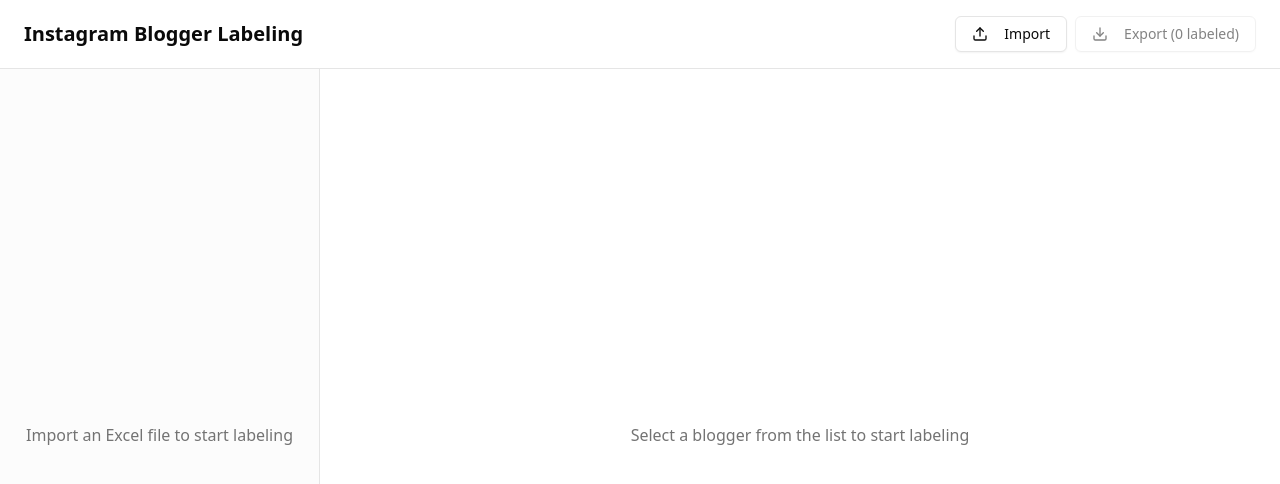
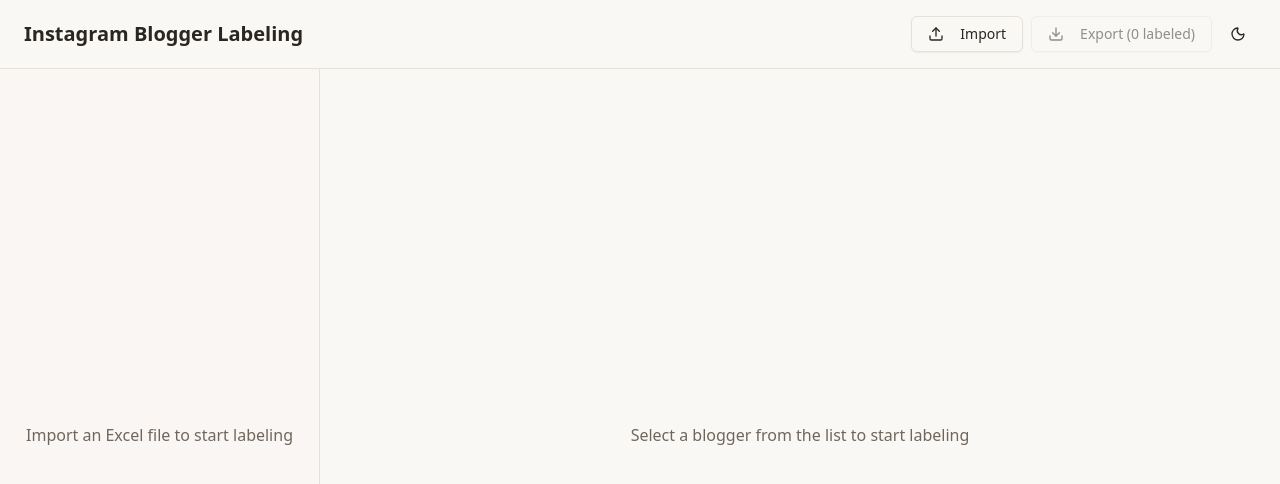
Before and after one commit to Rain1601/EasyBrowsing, a Next.js app in the folder instagram-labeling-tool/: page / in a window 1280 px wide. Shown: the top 484 px of the page. Built offline with nearby package versions, Linux system fonts and the light colour scheme.

Commit message:
feat: add light/dark theme toggle with warm eye-friendly colors
- Add ThemeToggle component with localStorage persistence
- Update light theme to use warm cream/beige tones
- Place toggle button in header

Co-Authored-By: Claude Opus 4.5 <noreply@anthropic.com>

```diff
--- a/instagram-labeling-tool/app/globals.css
+++ b/instagram-labeling-tool/app/globals.css
@@ -12,30 +12,30 @@
 
 @layer base {
   :root {
-    --background: 0 0% 100%;
-    --foreground: 0 0% 3.9%;
-    --card: 0 0% 100%;
-    --card-foreground: 0 0% 3.9%;
-    --popover: 0 0% 100%;
-    --popover-foreground: 0 0% 3.9%;
-    --primary: 0 0% 9%;
-    --primary-foreground: 0 0% 98%;
-    --secondary: 0 0% 96.1%;
-    --secondary-foreground: 0 0% 9%;
-    --muted: 0 0% 96.1%;
-    --muted-foreground: 0 0% 45.1%;
-    --accent: 0 0% 96.1%;
-    --accent-foreground: 0 0% 9%;
-    --destructive: 0 84.2% 60.2%;
+    --background: 39 35% 97%;
+    --foreground: 30 10% 15%;
+    --card: 40 30% 98%;
+    --card-foreground: 30 10% 15%;
+    --popover: 40 30% 98%;
+    --popover-foreground: 30 10% 15%;
+    --primary: 35 80% 45%;
+    --primary-foreground: 40 30% 98%;
+    --secondary: 38 25% 93%;
+    --secondary-foreground: 30 10% 20%;
+    --muted: 38 20% 94%;
+    --muted-foreground: 30 10% 40%;
+    --accent: 38 25% 90%;
+    --accent-foreground: 30 10% 20%;
+    --destructive: 0 72% 51%;
     --destructive-foreground: 0 0% 98%;
-    --border: 0 0% 89.8%;
-    --input: 0 0% 89.8%;
-    --ring: 0 0% 3.9%;
-    --chart-1: 12 76% 61%;
-    --chart-2: 173 58% 39%;
-    --chart-3: 197 37% 24%;
-    --chart-4: 43 74% 66%;
-    --chart-5: 27 87% 67%;
+    --border: 35 20% 88%;
+    --input: 35 20% 88%;
+    --ring: 35 80% 45%;
+    --chart-1: 35 76% 55%;
+    --chart-2: 25 70% 50%;
+    --chart-3: 45 60% 45%;
+    --chart-4: 15 65% 55%;
+    --chart-5: 30 80% 60%;
     --radius: 0.5rem;
   }
   .dark {
--- a/instagram-labeling-tool/app/page.tsx
+++ b/instagram-labeling-tool/app/page.tsx
@@ -5,6 +5,7 @@ import { ExcelImporter } from "@/components/ExcelImporter";
 import { ExcelExporter } from "@/components/ExcelExporter";
 import { BloggerList } from "@/components/BloggerList";
 import { LabelingPanel } from "@/components/LabelingPanel";
+import { ThemeToggle } from "@/components/ThemeToggle";
 import { Blogger, LabelingResult } from "@/types";
 
 export default function Home() {
@@ -56,6 +57,7 @@ export default function Home() {
         <div className="flex items-center gap-2">
           <ExcelImporter onImport={handleImport} />
           <ExcelExporter bloggers={bloggers} results={results} />
+          <ThemeToggle />
         </div>
       </header>
 
--- /dev/null
+++ b/instagram-labeling-tool/components/ThemeToggle.tsx
@@ -0,0 +1,42 @@
+"use client";
+
+import { useState, useEffect } from "react";
+import { Button } from "@/components/ui/button";
+import { Moon, Sun } from "lucide-react";
+
+export function ThemeToggle() {
+  const [isDark, setIsDark] = useState(false);
+  const [mounted, setMounted] = useState(false);
+
+  useEffect(() => {
+    setMounted(true);
+    const stored = localStorage.getItem("theme");
+    const prefersDark = window.matchMedia("(prefers-color-scheme: dark)").matches;
+    const shouldBeDark = stored === "dark" || (!stored && prefersDark);
+    setIsDark(shouldBeDark);
+    document.documentElement.classList.toggle("dark", shouldBeDark);
+  }, []);
+
+  const toggleTheme = () => {
+    const newIsDark = !isDark;
+    setIsDark(newIsDark);
+    document.documentElement.classList.toggle("dark", newIsDark);
+    localStorage.setItem("theme", newIsDark ? "dark" : "light");
+  };
+
+  if (!mounted) {
+    return <Button variant="ghost" size="icon" className="w-9 h-9" disabled />;
+  }
+
+  return (
+    <Button
+      variant="ghost"
+      size="icon"
+      className="w-9 h-9"
+      onClick={toggleTheme}
+      title={isDark ? "切换到亮色模式" : "切换到暗色模式"}
+    >
+      {isDark ? <Sun className="h-4 w-4" /> : <Moon className="h-4 w-4" />}
+    </Button>
+  );
+}
```
